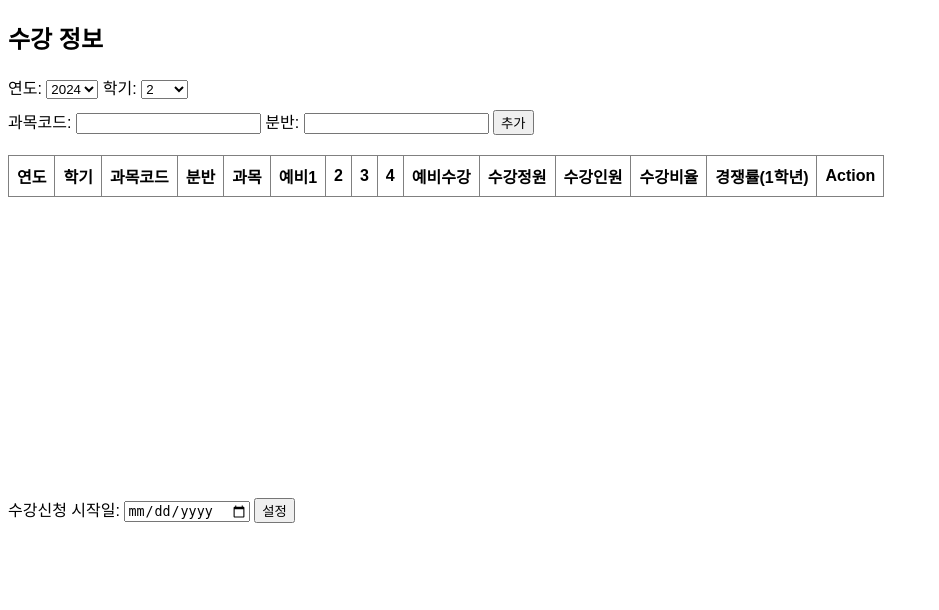
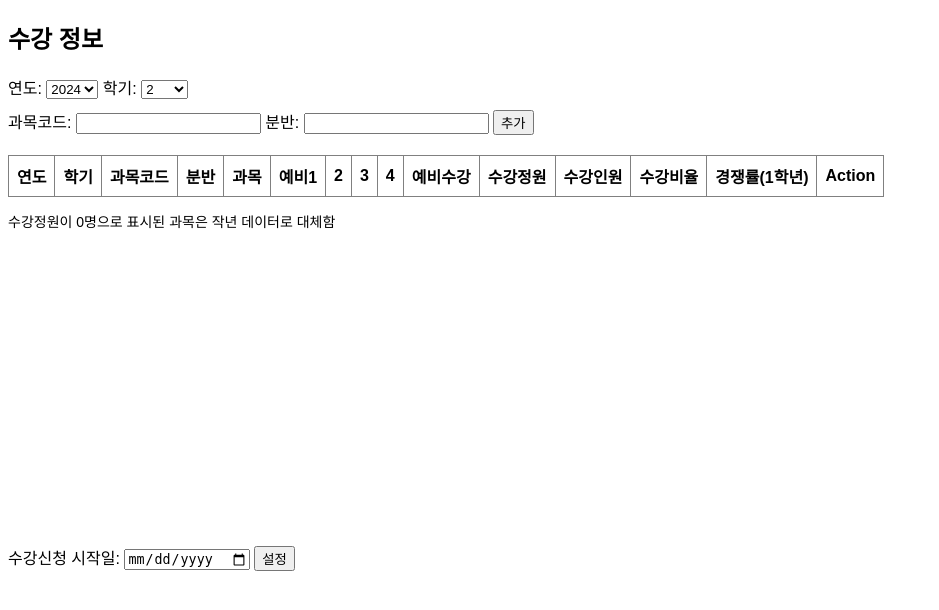
Before and after one commit to siwonKH/sugangAssistant, a Django app: page /s/sugang in a window 1280 px wide. Shown: the top 610 px of the page, without its empty margins (0-939 px from the left). Run offline with Django 5.2, Linux system fonts and the light colour scheme; data that the repository does not hold is empty.

Commit message:
chore: add information text on html

```diff
--- a/templates/sugang/sugang.html
+++ b/templates/sugang/sugang.html
@@ -243,6 +243,9 @@
             const courseCode = document.getElementById('courseCode').value;
             const section = document.getElementById('section').value;
 
+            document.getElementById('courseCode').value = ""
+            document.getElementById('section').value = ""
+
             fetchData(year, semester, courseCode, section).then(() => {
                 saveTableToLocalStorage();
             })
@@ -331,7 +334,11 @@
             <!-- 행 여기에 추가 -->
         </tbody>
         </table>
+        <div style="text-align: left">
+            <p style="font-size: 14px">수강정원이 0명으로 표시된 과목은 작년 데이터로 대체함</p>
+        </div>
     </div>
+
     <div style="margin-top: 300px">
         <form>
             <label for="start_date">수강신청 시작일:</label>
```
